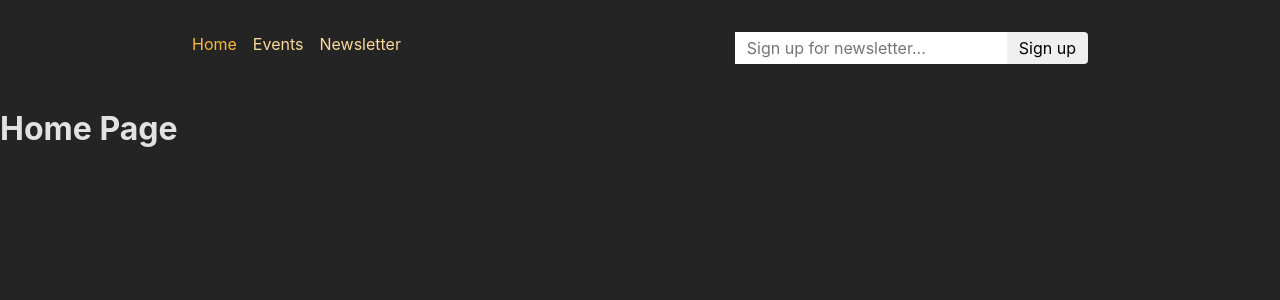
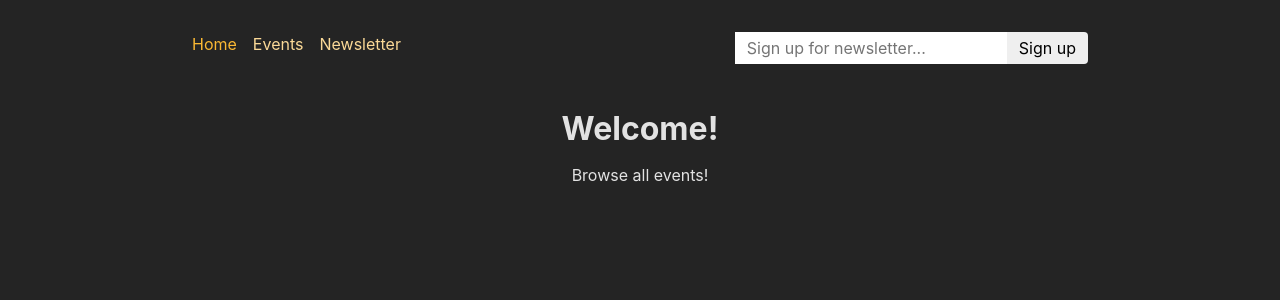
Before and after one commit to Saswat7101/Event-Management-App---React, a React (Create React App) app in the folder frontend/: page / in a window 1280 px wide. Shown: the top 300 px of the page. Built offline with nearby package versions, Linux system fonts and the light colour scheme.

Commit message:
finalizing the Home page

```diff
--- a/frontend/src/pages/Home.js
+++ b/frontend/src/pages/Home.js
@@ -1,5 +1,7 @@
+import PageContent from "../components/PageContent";
+
 function HomePage() {
-  return <h1>Home Page</h1>;
+  return <PageContent title="Welcome!">Browse all events!</PageContent>;
 }
 
 export default HomePage;
```
